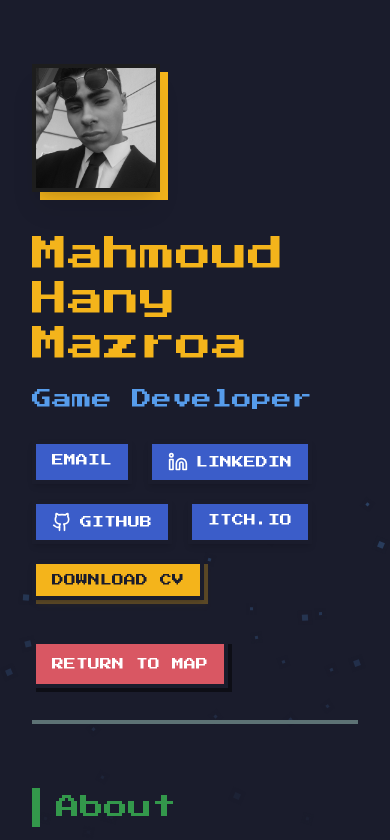
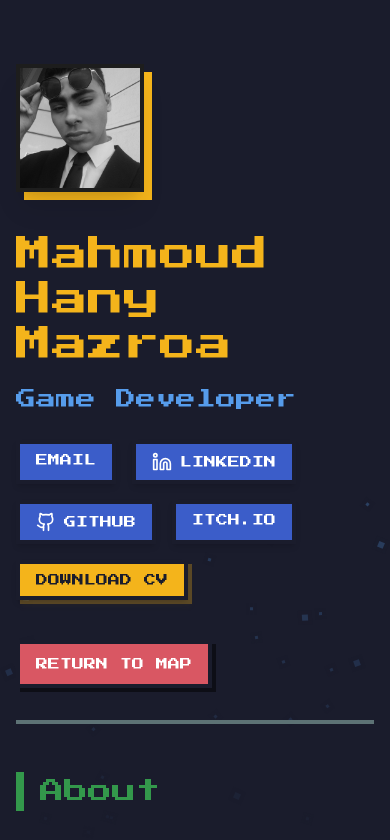
Before and after one commit to MahmoudHany908/portfolio, a React (Vite) app: page /quick in a window 390 px wide. Shown: the top 840 px of the page. Built offline with nearby package versions, Linux system fonts and the light colour scheme.

Commit message:
Widen QuickView max-width to reduce side whitespace

```diff
--- a/src/pages/SimpleView.jsx
+++ b/src/pages/SimpleView.jsx
@@ -46,10 +46,10 @@ export default function SimpleView() {
   const projects = nodes.filter(n => n.type === 'project');
 
   return (
-    <div className="min-h-screen bg-retro-dark text-retro-text font-sans p-8 relative">
+    <div className="min-h-screen bg-retro-dark text-retro-text font-sans px-4 md:px-8 py-8 relative">
       <RetroParticles />
 
-      <div className="max-w-4xl mx-auto space-y-16 pb-20 relative z-10">
+      <div className="max-w-6xl mx-auto space-y-12 md:space-y-16 pb-20 relative z-10">
 
         <motion.header
           initial="hidden" animate="visible" variants={fadeUpVariant}
```
